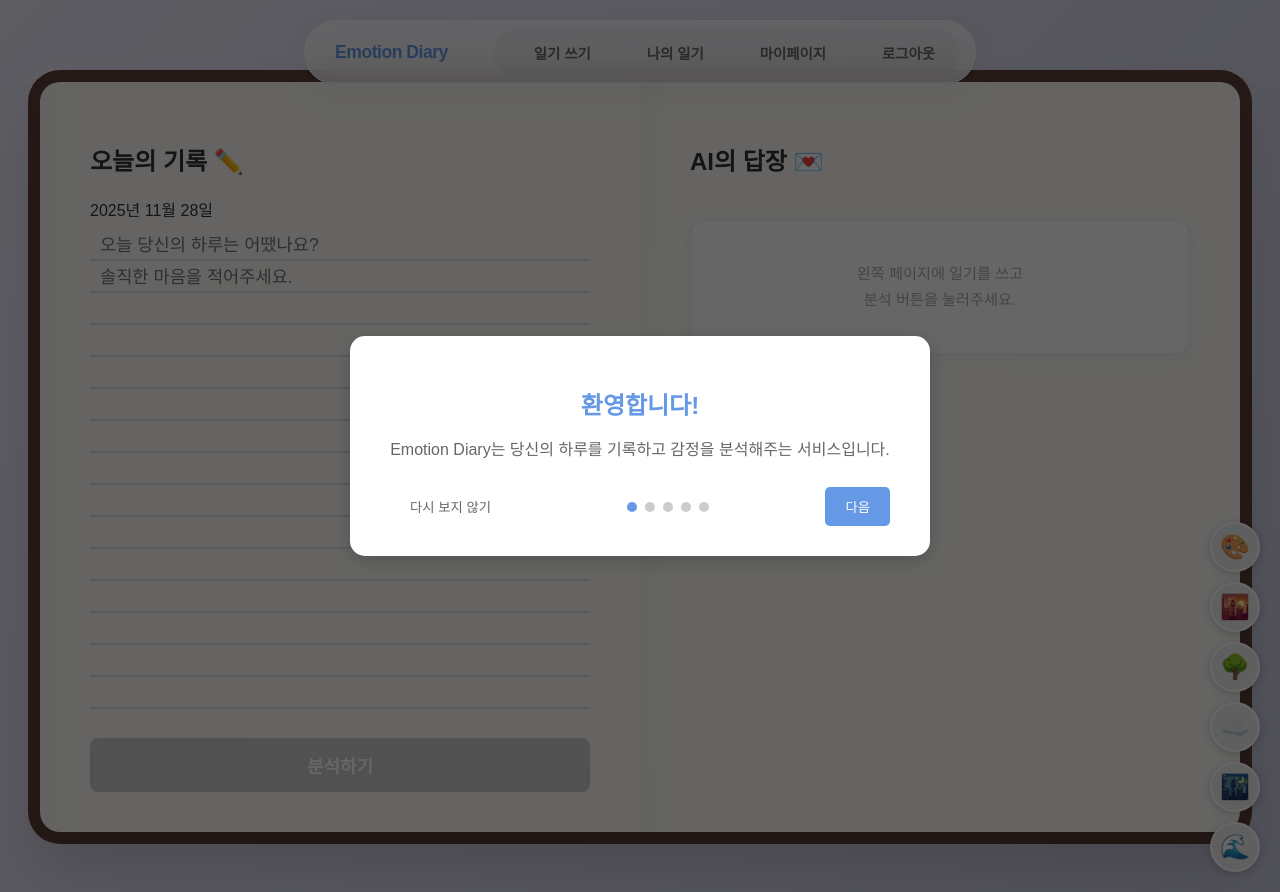
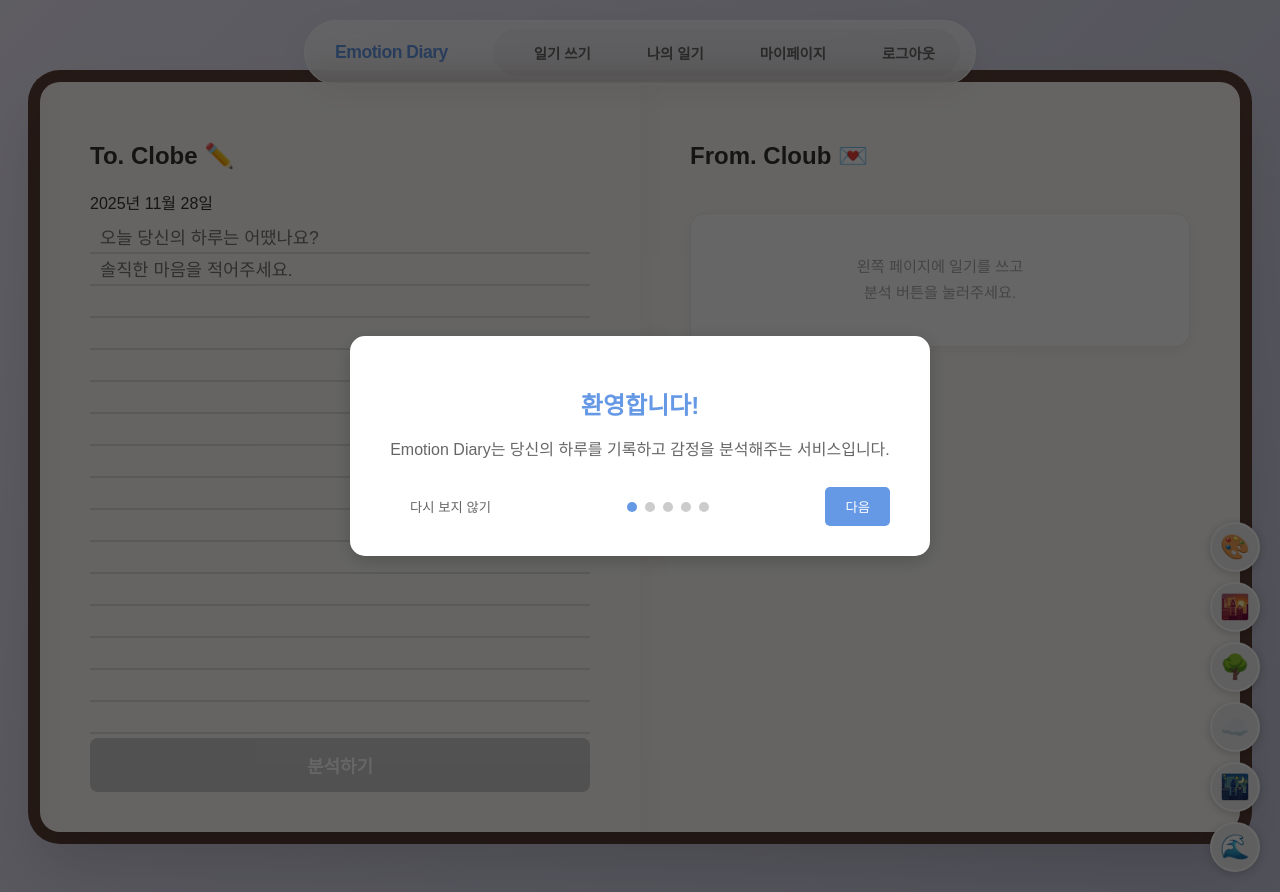
Before and after one commit to kootaeng2/Emotion-Chatbot-App, a Flask app: page / in a window 1280 px wide. Run offline with Flask 3, Linux system fonts and the light colour scheme; the visitor is signed in with stand-in values (Sample User, id 1); some web fonts are replaced.

Commit message:
일기쓰기 문구교체

```diff
--- a/src/templates/main.html
+++ b/src/templates/main.html
@@ -98,7 +98,7 @@
 
             <div class="book-page left-page chat-container">
                 <div class="page-header">
-                    <h2>오늘의 기록 ✏️</h2>
+                    <h2>To. Clobe ✏️</h2>
                     <span class="date-label">Nov 21</span> </div>
 
                 <textarea id="diary" placeholder="오늘 당신의 하루는 어땠나요?&#13;&#10;솔직한 마음을 적어주세요."></textarea>
@@ -112,7 +112,7 @@
 
             <div class="book-page right-page" id="result-container">
                 <div class="page-header">
-                    <h2>AI의 답장 💌</h2>
+                    <h2>From. Cloub 💌</h2>
                     <div id="save-action-container" style="display:none; text-align: center; margin-top: 20px;">
                         <button id="final-save-btn" class="save-btn">일기장에 저장하기</button>
                     </div>
```
